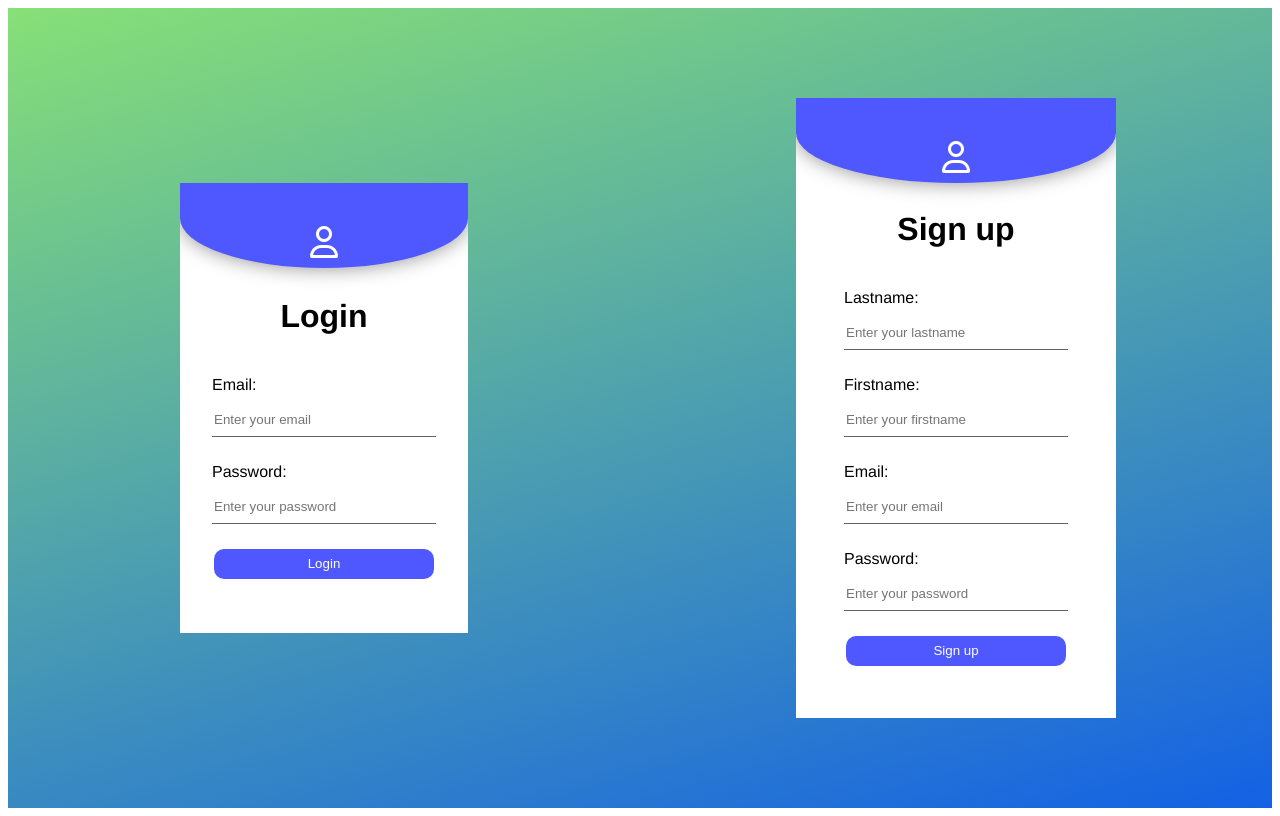
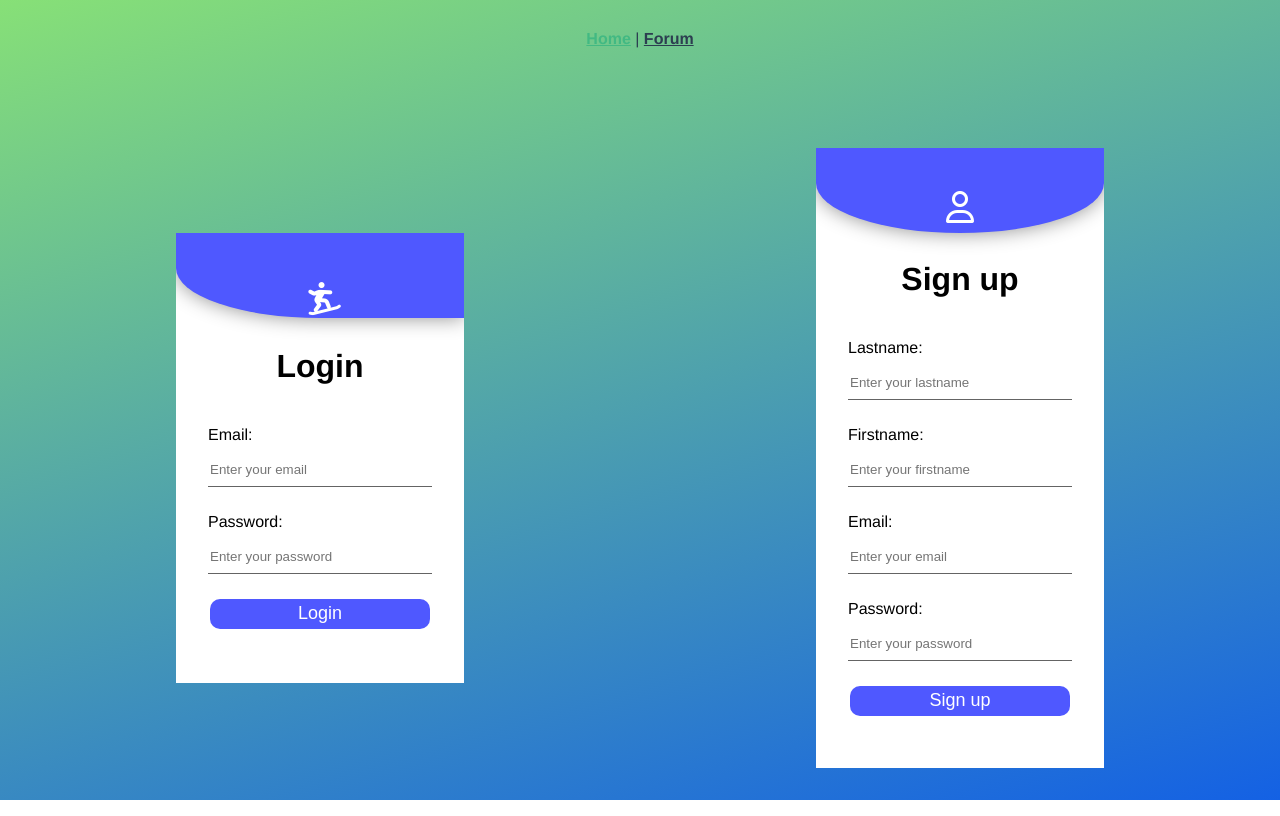
Before and after one commit to dtczelo/P7-Front-end, a Vue app: page / in a window 1280 px wide. Built offline with nearby package versions, Linux system fonts and the light colour scheme; what vue-mq would draw is missing.

Commit message:
Login signup

```diff
--- a/src/App.vue
+++ b/src/App.vue
@@ -1,28 +1,26 @@
 <template>
     <div id="app">
-    <!-- <div id="nav">
+        <div id="nav">
             <router-link to="/">Home</router-link> |
-      <router-link to="/about">About</router-link>
+            <router-link to="/forum">Forum</router-link>
         </div>
-    <router-view/> -->
-    <Login></Login>
-    <Sign_Up></Sign_Up>
+            <router-view />
     </div>
 </template>
 
 <script>
-import Login from './components/Login'
-import Sign_Up from './components/Sign_Up'
-
 export default {
-  components: {
-    Login,
-    Sign_Up,
-  }
-}
+    components: {},
+};
 </script>
 
-<style>
+<style lang="scss">
+html,
+body {
+    margin: 0;
+    padding: 0;
+}
+
 #app {
     font-family: Avenir, Helvetica, Arial, sans-serif;
     -webkit-font-smoothing: antialiased;
@@ -30,20 +28,14 @@ export default {
     text-align: center;
     color: #2c3e50;
     min-height: 100vh;
-  background: linear-gradient(-16deg, #1461E4, #87E077);
-  display: flex;
-  justify-content: center;
-  align-items: center;
+    background: linear-gradient(-16deg, #1461e4, #87e077);
 }
 
-@media only screen and (max-width: 760) {
-  #app {
-    display: flex;
-    flex-direction: column;
-  }
+.views {
+
 }
 
-/* #nav {
+#nav {
     padding: 30px;
 }
 
@@ -54,5 +46,5 @@ export default {
 
 #nav a.router-link-exact-active {
     color: #42b983;
-} */
+}
 </style>
--- a/src/components/Login.vue
+++ b/src/components/Login.vue
@@ -2,7 +2,7 @@
     <div :class="[$style.main, $style.center]">
         <div :class="[$style.box, $style.center]">
             <div :class="[$style.icon, $style.center]">
-                <i class="far fa-user"></i>
+                <i class="fas fa-snowboarding"></i>
             </div>
             <h1>Login</h1>
             <div>
@@ -11,21 +11,24 @@
             </div>
             <div>
                 <p>Password:</p>
-                <input type="text" name="" id="" placeholder="Enter your password">
+                <input type="text" name="" id="" placeholder="Enter your password" />
             </div>
-            <button :class="$style.btn">Login</button>
+            <button :class="$style.btn" @click="login">Login</button>
         </div>
     </div>
 </template>
 
 <script>
 export default {
-
-}
+    methods: {
+        login() {
+            document.location.href = "/#/forum";
+        },
+    },
+};
 </script>
 
-<style module>
-
+<style lang="scss" module>
 .center {
     display: flex;
     justify-content: center;
@@ -33,8 +36,8 @@ export default {
 }
 
 .main {
-    width: 100%;
-    height: 100vh;
+    height: auto;
+    margin: 30px 0 30px 0;
 }
 
 .box {
@@ -45,7 +48,7 @@ export default {
     margin: 0 20px;
     overflow: hidden;
     flex-direction: column;
-    position: fixed;
+    position: relative;
 }
 
 .box div {
@@ -57,8 +60,7 @@ export default {
     margin-bottom: 5px;
 }
 
-.box div input{
-    position: unset;
+.box div input {
     width: 220px;
     height: 30px;
     margin-top: 5px;
@@ -71,33 +73,33 @@ export default {
     transition: border-bottom 300ms;
 }
 
-.box div input:focus{
+.box div input:focus {
     border-bottom: 2px solid #4f58ff;
 }
 
-.box h1{
+.box h1 {
     margin: 60px 0 20px 0;
 }
 
-.box .icon{
+.box .icon {
     position: absolute;
     top: -20px;
     left: 0;
     width: 100%;
     height: 100px;
-    border-radius: 0 0 50% 50%;
+    border-radius: 0 0 0 50%;
     background: #4f58ff;
     box-shadow: 0px 0px 20px rgb(144, 144, 144);
     align-items: flex-end;
 }
 
-.box .icon i{
+.box .icon i {
     color: white;
-    margin-bottom: 10px;
+    transform: rotate(-35deg);
     font-size: 2rem;
 }
 
-.btn{
+.btn {
     width: 220px;
     height: 30px;
     margin-top: 20px;
@@ -106,7 +108,7 @@ export default {
     outline: none;
     background: #4f58ff;
     color: white;
+    font-size: large;
     border-radius: 10px;
 }
-
 </style>
--- a/src/components/Sign_Up.vue
+++ b/src/components/Sign_Up.vue
@@ -32,7 +32,7 @@ export default {
 }
 </script>
 
-<style module>
+<style lang="scss" module>
 .center {
     display: flex;
     justify-content: center;
@@ -40,19 +40,19 @@ export default {
 }
 
 .main {
-    width: 100%;
-    height: 100vh;
+    height: auto;
+    margin: 30px 0 30px 0;
 }
 
 .box {
-    width: 20em;
+    width: 18em;
     height: 620px;
     background: white;
     color: black;
     margin: 0 20px;
     overflow: hidden;
     flex-direction: column;
-    position: fixed;
+    position: relative;
 }
 
 .box div {
@@ -113,6 +113,7 @@ export default {
     outline: none;
     background: #4f58ff;
     color: white;
+    font-size: large;
     border-radius: 10px;
 }
 
--- a/src/main.js
+++ b/src/main.js
@@ -1,14 +1,14 @@
 import Vue from 'vue'
 import App from './App.vue'
 import VueMq from 'vue-mq'
-// import router from './router'
-// import store from './store'
+import router from './router'
+import store from './store'
 
 Vue.config.productionTip = false
 
 Vue.use(VueMq, {
   breakpoints: {
-    mobile: 450,
+    mobile: 645,
     tablet: 900,
     laptop: 1250,
     desktop: Infinity,
@@ -16,7 +16,7 @@ Vue.use(VueMq, {
 })
 
 new Vue({
-  // router,
-  // store,
+  router,
+  store,
   render: h => h(App)
 }).$mount('#app')
--- a/src/router/index.js
+++ b/src/router/index.js
@@ -11,12 +11,12 @@ const routes = [
     component: Home
   },
   {
-    path: '/about',
-    name: 'About',
+    path: '/forum',
+    name: 'Forum',
     // route level code-splitting
     // this generates a separate chunk (about.[hash].js) for this route
     // which is lazy-loaded when the route is visited.
-    component: () => import(/* webpackChunkName: "about" */ '../views/About.vue')
+    component: () => import(/* webpackChunkName: "about" */ '../views/Forum')
   }
 ]
 
--- /dev/null
+++ b/src/views/Forum.vue
@@ -0,0 +1,5 @@
+<template>
+    <div>
+        FORUM
+    </div>
+</template>
--- a/src/views/Home.vue
+++ b/src/views/Home.vue
@@ -1,6 +1,7 @@
 <template>
-  <div class="home">
+  <div class="home" :class="$mq">
     <Login></Login>
+    <Sign_Up></Sign_Up>
   </div>
 
 
@@ -9,16 +10,27 @@
 <script>
 // @ is an alias to /src
 import Login from '../components/Login'
+import Sign_Up from '../components/Sign_Up'
 
 export default {
   name: 'Home',
   components: {
-    Login
+    Login,
+    Sign_Up
   }
 }
 </script>
 
 
-<style scoped>
+<style lang="scss" scoped>
+
+.home {
+  margin-top: 40px;
+  display: flex;
+  justify-content: space-around;
+  &.mobile {
+    flex-direction: column;
+  }
+}
 
 </style>
```
Also changed, not shown: src/components/Chat.vue (added). Lines whose indentation alone changed are shown as unchanged.
